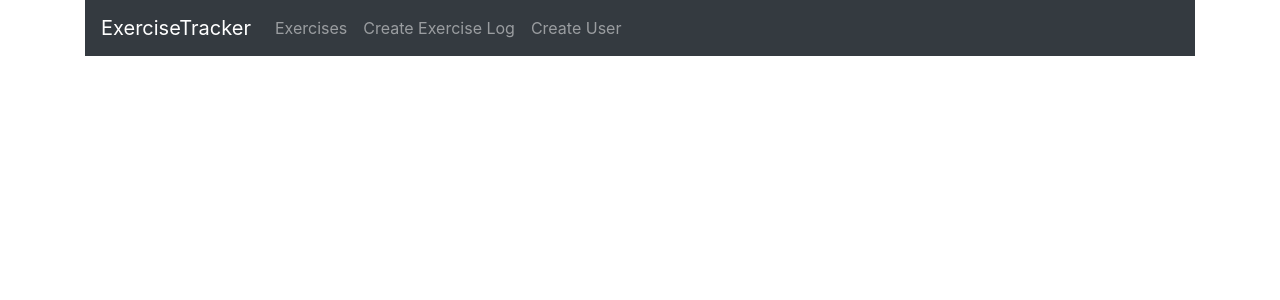
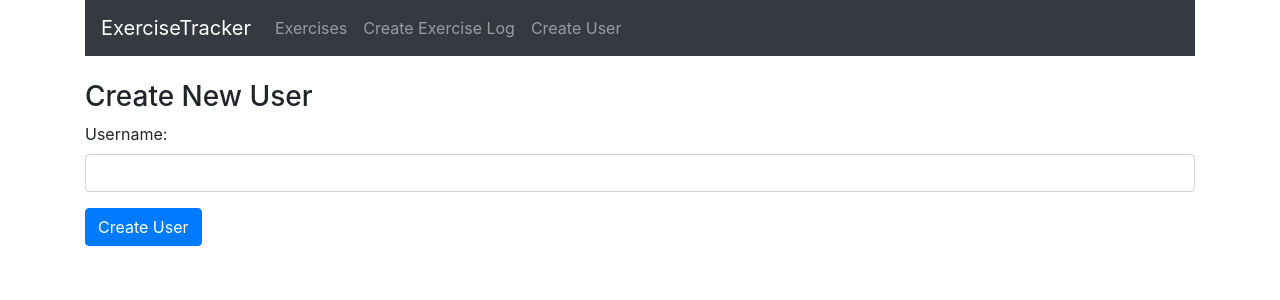
Before and after one commit to newedition994/mern-tracker, a React (Create React App) app in the folder mern-exercise-tracker/: page /user in a window 1280 px wide. Shown: the top 300 px of the page. Built offline with nearby package versions, Linux system fonts and the light colour scheme.

Commit message:
added functionality to create a user

```diff
--- a/mern-exercise-tracker/src/components/create-user.component.js
+++ b/mern-exercise-tracker/src/components/create-user.component.js
@@ -1,10 +1,58 @@
 import React, { Component } from 'react'
 
 export default class CreateUser extends Component {
+
+    constructor(props) {
+        super(props);
+
+        this.onChangeUsername = this.onChangeUsername.bind(this);
+
+        this.onSubmit = this.onSubmit.bind(this);
+
+        this.state = {
+            username: '',
+            users: []
+        }
+    }
+
+    onChangeUsername(e) {
+        this.setState({
+            username: e.target.value
+        });
+    }
+
+    onSubmit(e) {
+        e.preventDefault();
+
+        const user = {
+            username: this.state.username,
+        }
+
+        console.log(user)
+
+        this.setState({
+            username: ''
+        })
+    }
+
+
     render() {
         return (
             <div>
-
+                <h3>Create New User</h3>
+                <form onSubmit={this.onSubmit}>
+                    <div className="form-group">
+                        <label>Username: </label>
+                        <input type="text"
+                            required
+                            className="form-control"
+                            value={this.state.username}
+                            onChange={this.onChangeUsername} />
+                    </div>
+                    <div className="form-group">
+                        <input type="submit" value="Create User" className="btn btn-primary" />
+                    </div>
+                </form>
             </div>
         )
     }
```
